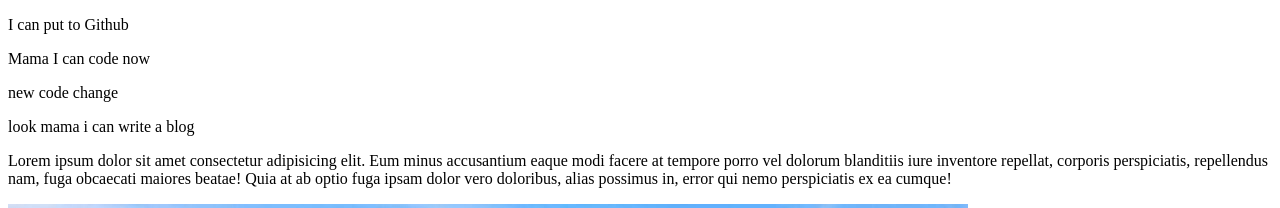
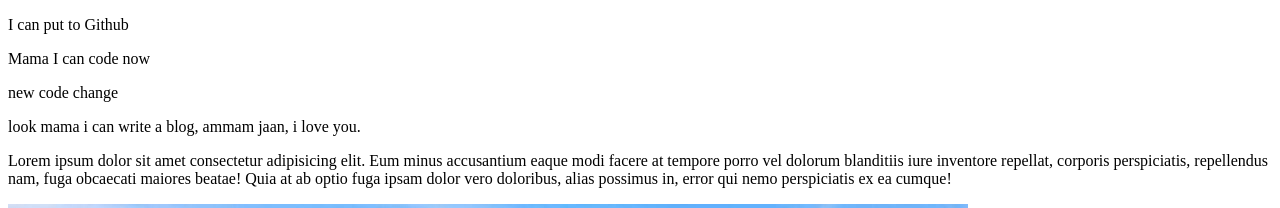
Before and after one commit to shakhawat-softdev/my-second-repo, a plain HTML site: page index.html in a window 1280 px wide. Shown: the top 208 px of the page. Drawn offline with Linux system fonts and the light colour scheme.

Commit message:
amma jaan

```diff
--- a/index.html
+++ b/index.html
@@ -11,7 +11,7 @@
         <p>I can put to Github</p>
         <p>Mama I can code now</p>
         <p>new code change</p>
-        <p>look mama i can write a blog</p>
+        <p>look mama i can write a blog, ammam jaan, i love you.</p>
         <p>Lorem ipsum dolor sit amet consectetur adipisicing elit. Eum minus accusantium eaque modi facere at tempore porro vel dolorum blanditiis iure inventore repellat, corporis perspiciatis, repellendus nam, fuga obcaecati maiores beatae! Quia at ab optio fuga ipsam dolor vero doloribus, alias possimus in, error qui nemo perspiciatis ex ea cumque!</p>
         <div>
             <img src="arafat.jpg" alt="arafat">
```
